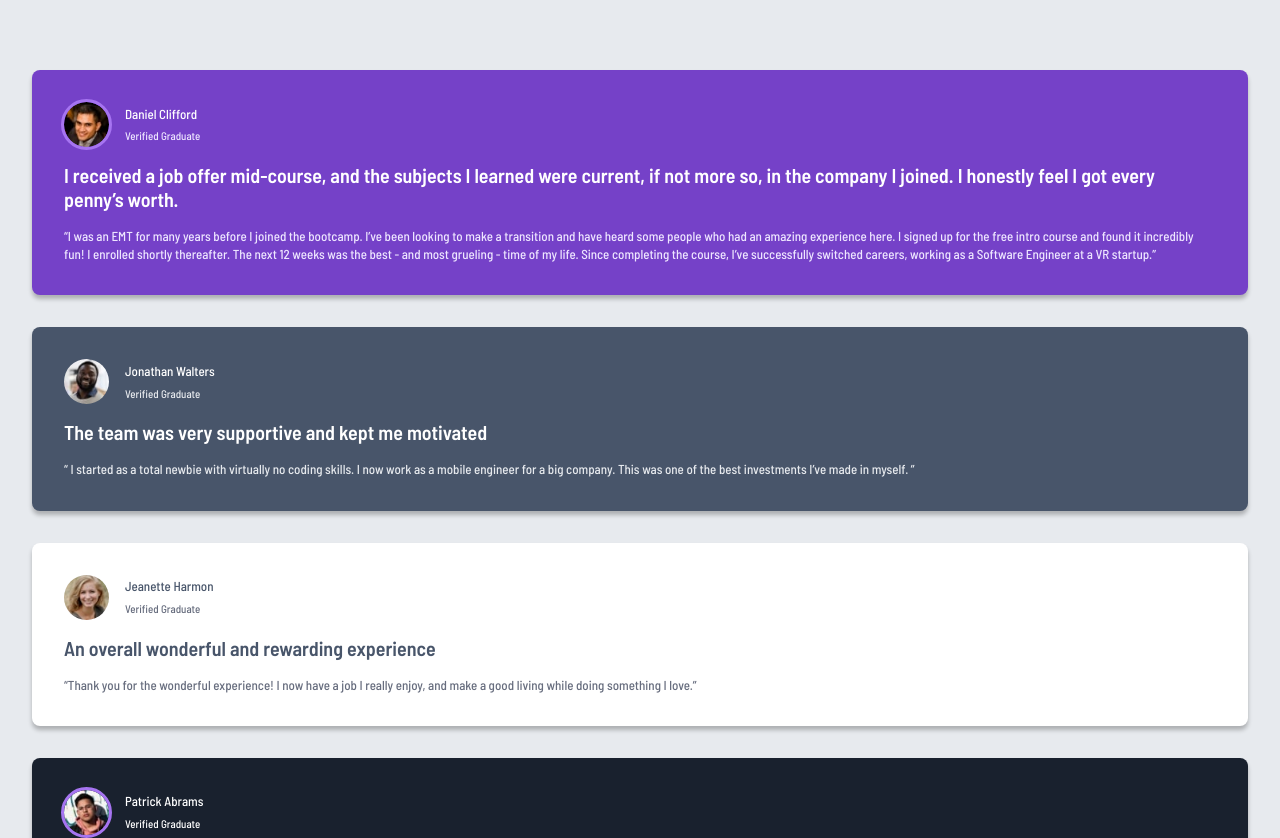
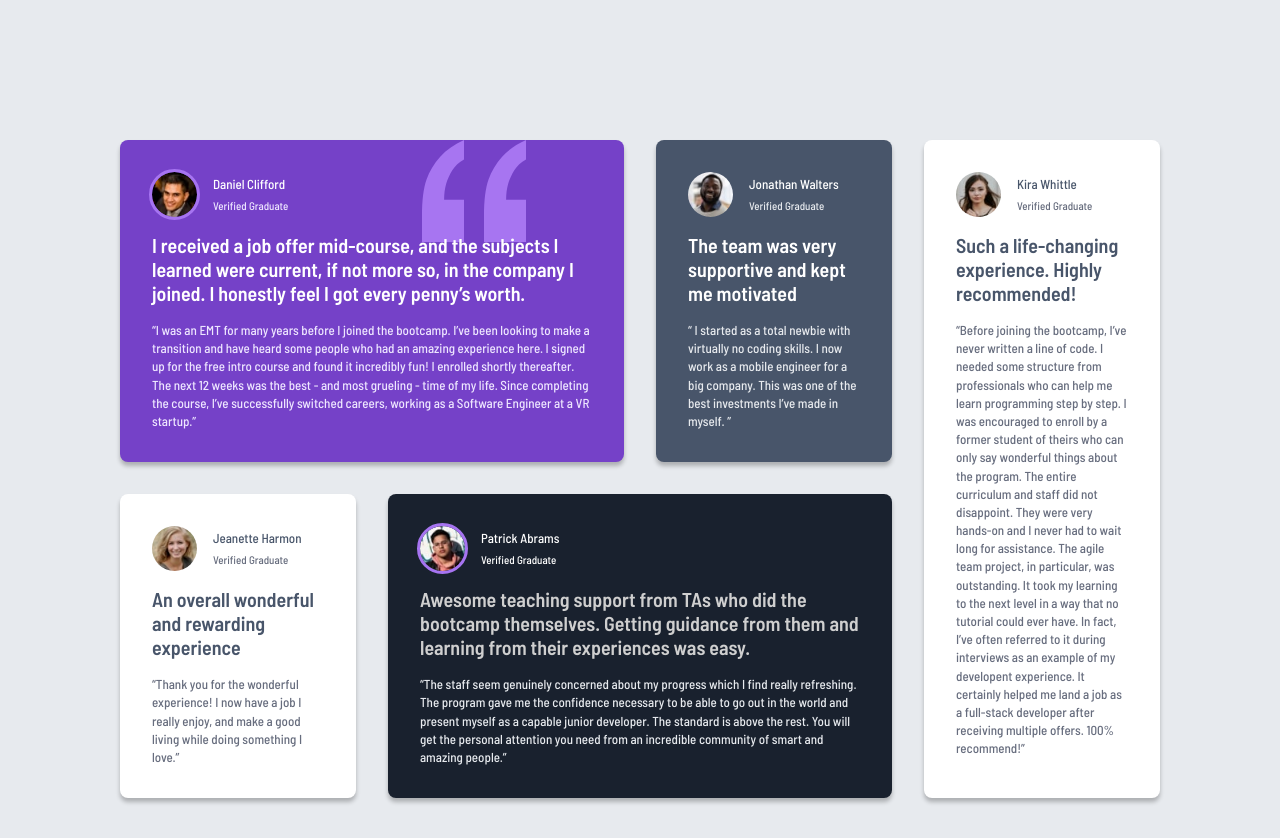
Before and after one commit to kmulqueen/testimonials-grid-section-challenge, a plain HTML site: page index.html in a window 1280 px wide. Shown: the top 838 px of the page. Drawn offline with Linux system fonts and the light colour scheme.

Commit message:
finish styles. update readme

```diff
--- a/style.css
+++ b/style.css
@@ -157,8 +157,84 @@ main {
 .attribution {
   font-size: 1.1rem;
   text-align: center;
-  padding: var(--pad-reg);
+  padding: var(--spc-500);
 }
 .attribution a {
   color: hsl(228, 45%, 44%);
 }
+
+@media (min-width: 768px) {
+  :root {
+    --pad-reg: 6em;
+    --pad-lg: 8em;
+  }
+  .testimonials-container {
+    grid:
+      "card1 card1"
+      "card2 card3"
+      "card4 card4"
+      "card5 card5" / 1fr 1fr;
+  }
+  .testimonial:nth-child(1) {
+    grid-area: card1;
+    position: relative;
+  }
+
+  .testimonial:nth-child(1)::before {
+    content: "";
+    position: absolute;
+    left: 60%;
+    top: 0;
+    width: 10.4rem;
+    height: 10.4rem;
+    background-image: url("./images/bg-pattern-quotation.svg");
+    background-size: contain;
+    background-repeat: no-repeat;
+  }
+  .testimonial:nth-child(2) {
+    grid-area: card2;
+  }
+  .testimonial:nth-child(3) {
+    grid-area: card3;
+  }
+  .testimonial:nth-child(4) {
+    grid-area: card4;
+  }
+  .testimonial:nth-child(5) {
+    grid-area: card5;
+  }
+
+  .testimonial__title {
+    z-index: 1;
+    position: relative;
+    max-inline-size: 60ch;
+  }
+}
+@media (min-width: 1200px) {
+  :root {
+    --pad-reg: 12em;
+    --pad-lg: 14em;
+  }
+  .testimonials-container {
+    grid:
+      "card1 card1 card2 card5"
+      "card3 card4 card4 card5"
+      / 1fr 1fr 1fr 1fr;
+  }
+  .testimonial:nth-child(1) {
+    grid-area: card1;
+    position: relative;
+  }
+  .testimonial:nth-child(2) {
+    grid-area: card2;
+  }
+  .testimonial:nth-child(3) {
+    grid-area: card3;
+  }
+  .testimonial:nth-child(4) {
+    grid-area: card4;
+  }
+  .testimonial:nth-child(5) {
+    grid-area: card5;
+  }
+}
```
Also changed, not shown: images/kyle-solution-desktop.png (added), images/kyle-solution-mobile.png (added), images/kyle-solution-tablet.png (added), 2 other files.
